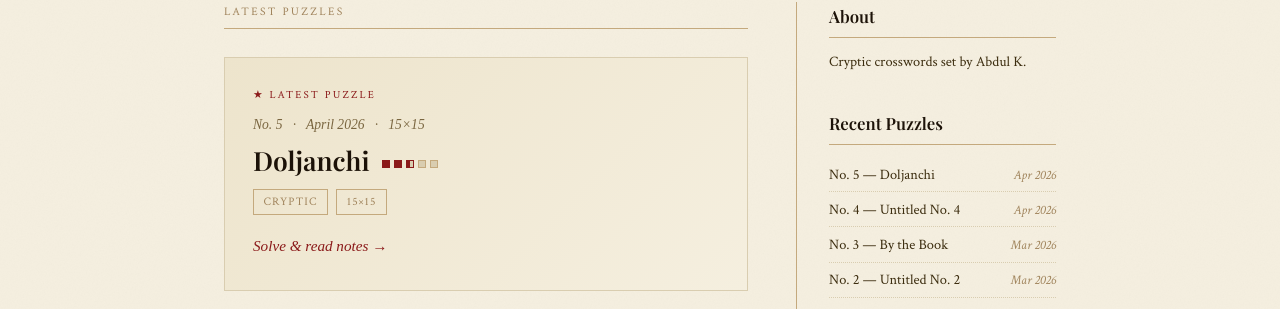
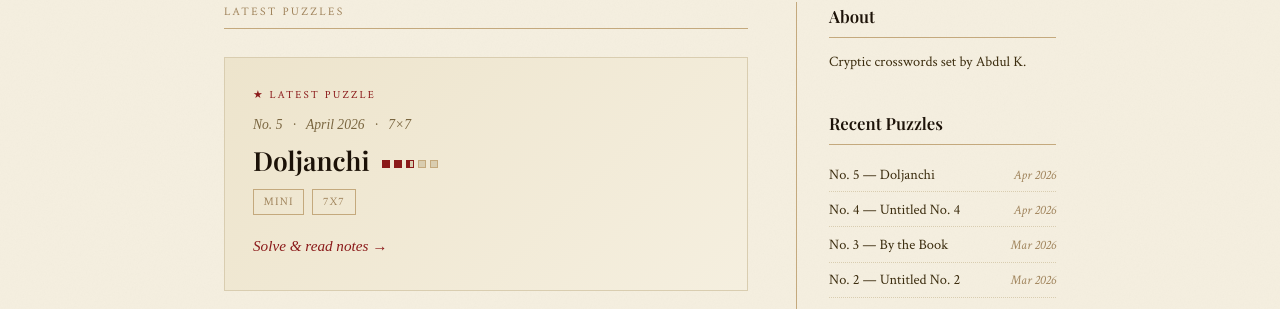
Before and after one commit to abdulkhaleddd/abdulkhaleddd.github.io, a Jekyll site: the page built from index.html, in a window 1280 px wide. Shown: the part 294-603 px from the top of the page. Built offline with Jekyll 4.4.1, drawn with Linux system fonts in a browser that asks for light colours; some web fonts are replaced; the list of posts is cut into pages by our own code.

Commit message:
Update puzzle-005.md

```diff
--- a/_puzzles/puzzle-005.md
+++ b/_puzzles/puzzle-005.md
@@ -3,11 +3,11 @@ layout: puzzle
 title: "Doljanchi"
 number: 5
 date: 2026-04-18
-grid_size: "15×15"
+grid_size: "7×7"
 difficulty: 2.5
 solution_slug: "solution-005"
 embed: '<iframe height="700px" width="100%" allow="web-share; fullscreen" style="border:none; width: 100% !important; position: static;display: block !important; margin: 0 !important;" src="https://puzzleme.amuselabs.com/pmm/crossword?id=a960bdd9&set=c894b0730a2cca68d97e1ace51faaefa43e00a77d5602ec4e7ed4f98904af969&embed=1" aria-label="Puzzle Me Game"> </iframe>'
-tags: [Cryptic, 15×15]
+tags: [Mini, 7x7]
 ---
 This is my fifth grid, and first mini! Posted in celebration of a year of setting. The title, doljanchi (돌잔치) is a traditional Korean first birthday celebration.  If you prefer to solve on MyCrossword, you can find the puzzle link <a href="https://www.mycrossword.co.uk/mini/248" target="_blank">here.</a>
 
```
